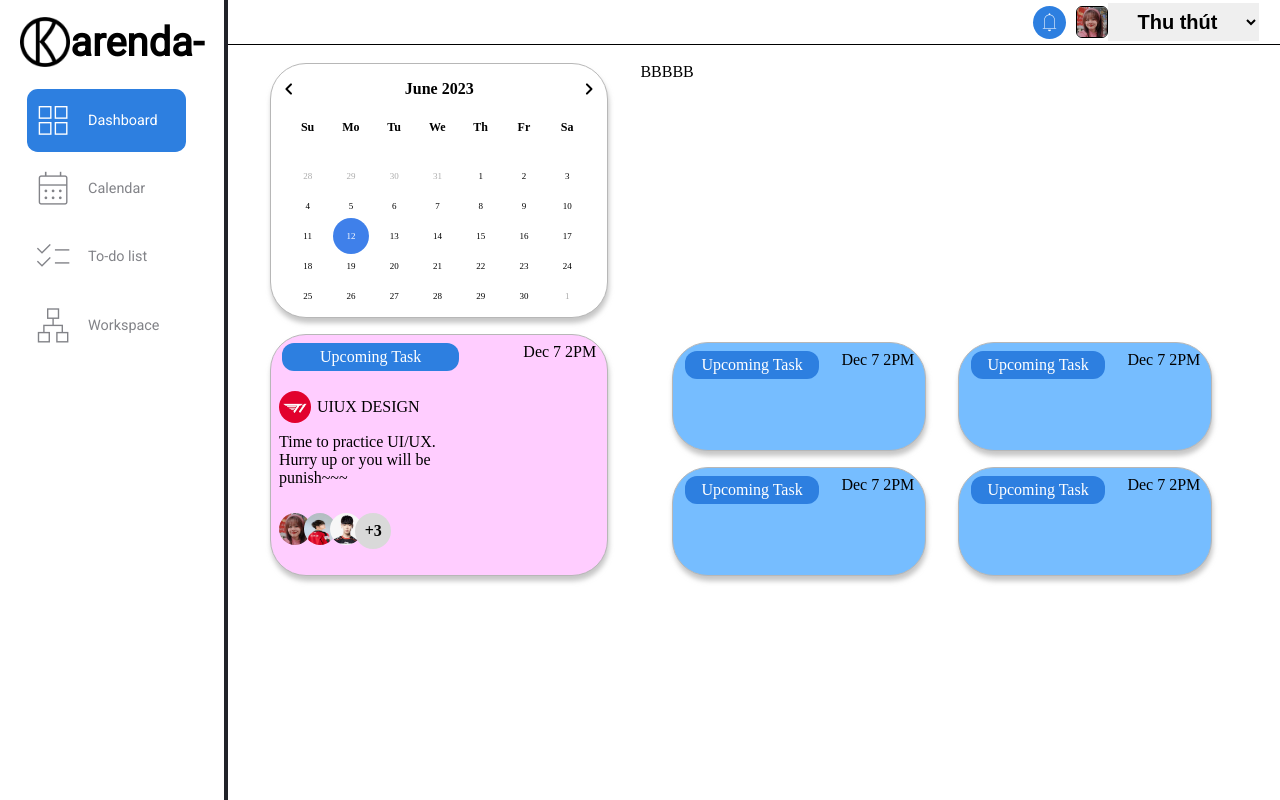
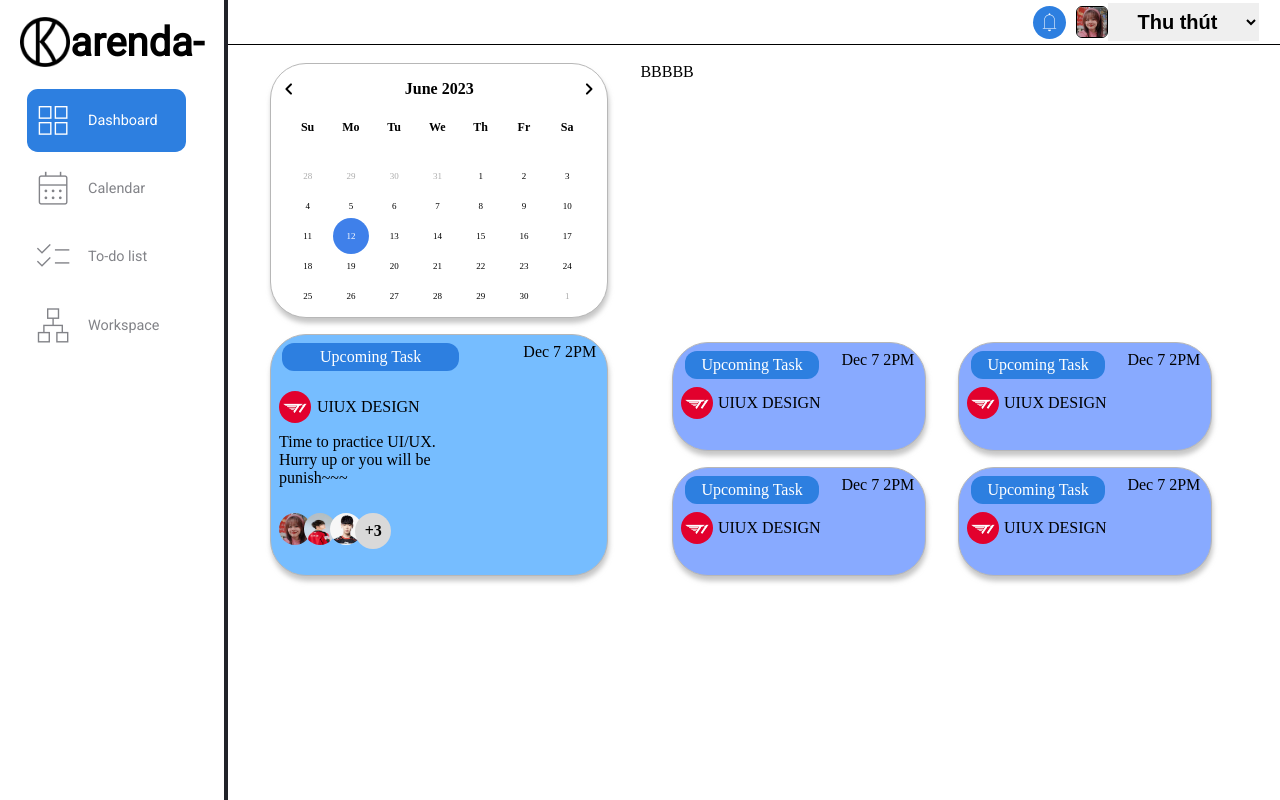
Before and after one commit to ThuKuRu/calendar, a React (Create React App) app: page / in a window 1280 px wide. Built offline with nearby package versions, Linux system fonts and the light colour scheme.

Commit message:
Dash update2

```diff
--- a/src/containers/Dashboard/Dashboard.jsx
+++ b/src/containers/Dashboard/Dashboard.jsx
@@ -42,11 +42,9 @@ const Dashboard = () => {
               <div className="taskStatus">Upcoming Task</div>
               <div className="upComingTaskDate">Dec 7 2PM</div>
             </div>
-          </div>
-          <div className="upNextComingTask">
-            <div className="upComingTask-top">
-              <div className="taskStatus">Upcoming Task</div>
-              <div className="upComingTaskDate">Dec 7 2PM</div>
+            <div className="upComingTaskNotify">
+              <img src={t1img} />
+              UIUX DESIGN
             </div>
           </div>
           <div className="upNextComingTask">
@@ -54,11 +52,29 @@ const Dashboard = () => {
               <div className="taskStatus">Upcoming Task</div>
               <div className="upComingTaskDate">Dec 7 2PM</div>
             </div>
+            <div className="upComingTaskNotify">
+              <img src={t1img} />
+              UIUX DESIGN
+            </div>
           </div>
           <div className="upNextComingTask">
             <div className="upComingTask-top">
               <div className="taskStatus">Upcoming Task</div>
               <div className="upComingTaskDate">Dec 7 2PM</div>
+            </div>
+            <div className="upComingTaskNotify">
+              <img src={t1img} />
+              UIUX DESIGN
+            </div>
+          </div>
+          <div className="upNextComingTask">
+            <div className="upComingTask-top">
+              <div className="taskStatus">Upcoming Task</div>
+              <div className="upComingTaskDate">Dec 7 2PM</div>
+            </div>
+            <div className="upComingTaskNotify">
+              <img src={t1img} />
+              UIUX DESIGN
             </div>
           </div>
         </div>
--- a/src/containers/Dashboard/index.style.js
+++ b/src/containers/Dashboard/index.style.js
@@ -8,8 +8,8 @@ const DashBoard = styled.div`
     padding: 0.5em 2em 0 2em;
 
     .upComingTask {
-      background-color: #ffcdff;
-      border-radius: 36px;
+      background-color: #76bdff;
+      border-radius: 2.25rem;
       border: 1px solid #b7b7b7;
       box-shadow: 1px 5px 5px #aaaa;
       .upComingTask-top {
@@ -85,8 +85,11 @@ const DashBoard = styled.div`
       gap: 1em 2em;
       padding: 0.5em 2em 0 2em;
       .upNextComingTask {
-        background-color: #76bdff;
+        background-color: #8af;
         border-radius: 36px;
+        border: 1px solid #b7b7b7;
+        box-shadow: 1px 5px 5px #aaaa;
+        border-radius: 2.25rem;
         border: 1px solid #b7b7b7;
         box-shadow: 1px 5px 5px #aaaa;
         .upComingTask-top {
@@ -106,18 +109,18 @@ const DashBoard = styled.div`
             align-items: center;
           }
         }
-        // .upComingTaskNotify {
-        //   display: flex;
-        //   align-items: center;
-        //   width: 60%;
+        .upComingTaskNotify {
+          display: flex;
+          align-items: center;
+          width: 60%;
+          font-size: claim(0.75rem, 1.25rem, 3rem);
+          margin-left: 0.5rem;
+          img {
+            border-radius: 50%;
+            width: 2em;
+            margin-right: 3%;
+          }
 
-        //   font-size: claim(0.75rem, 1.25rem, 3rem);
-        //   img {
-        //     border-radius: 50%;
-        //     width: 16px;
-        //     margin-right: 3%;
-        //   }
-        // }
       }
     }
   }
```
